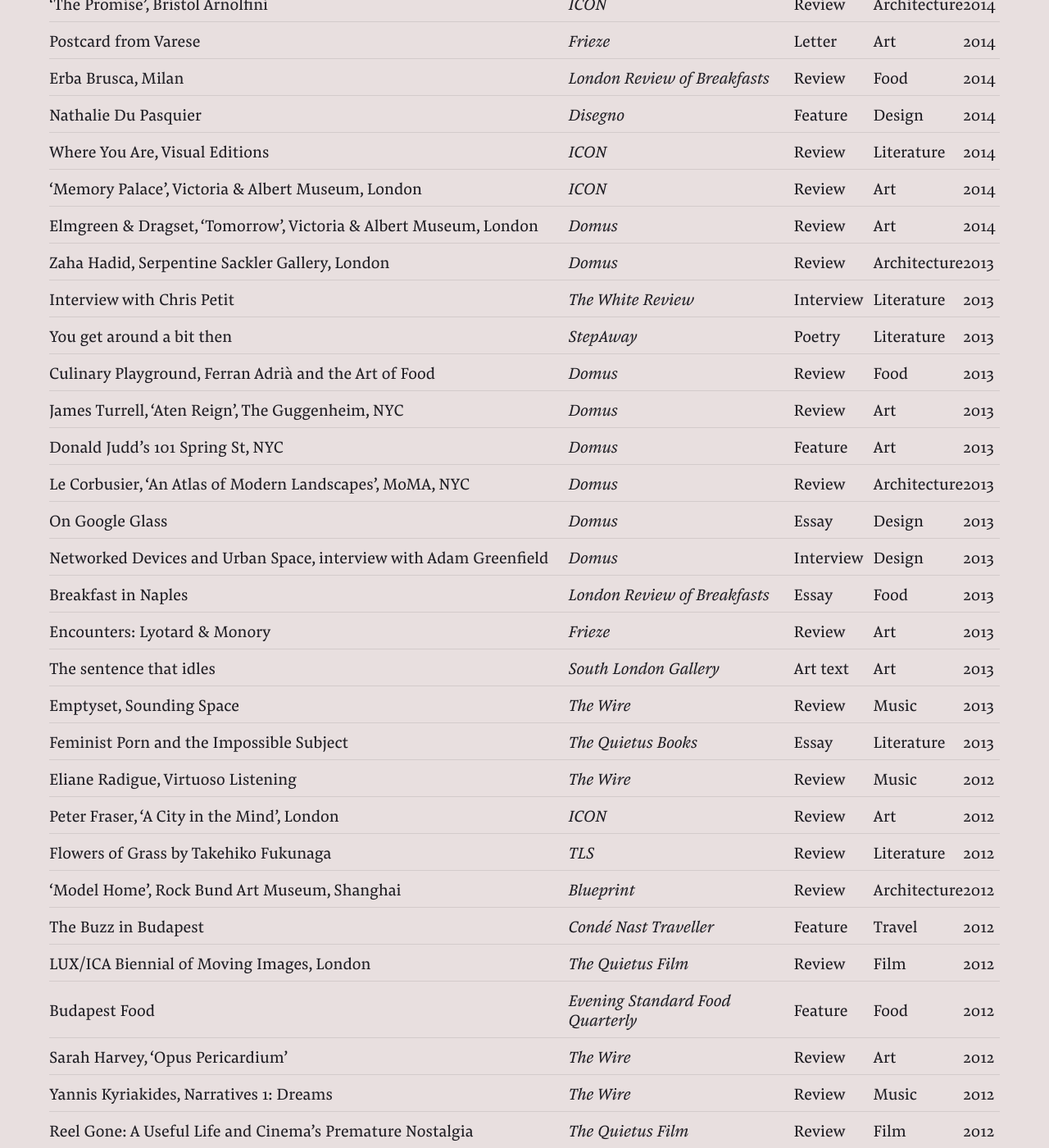
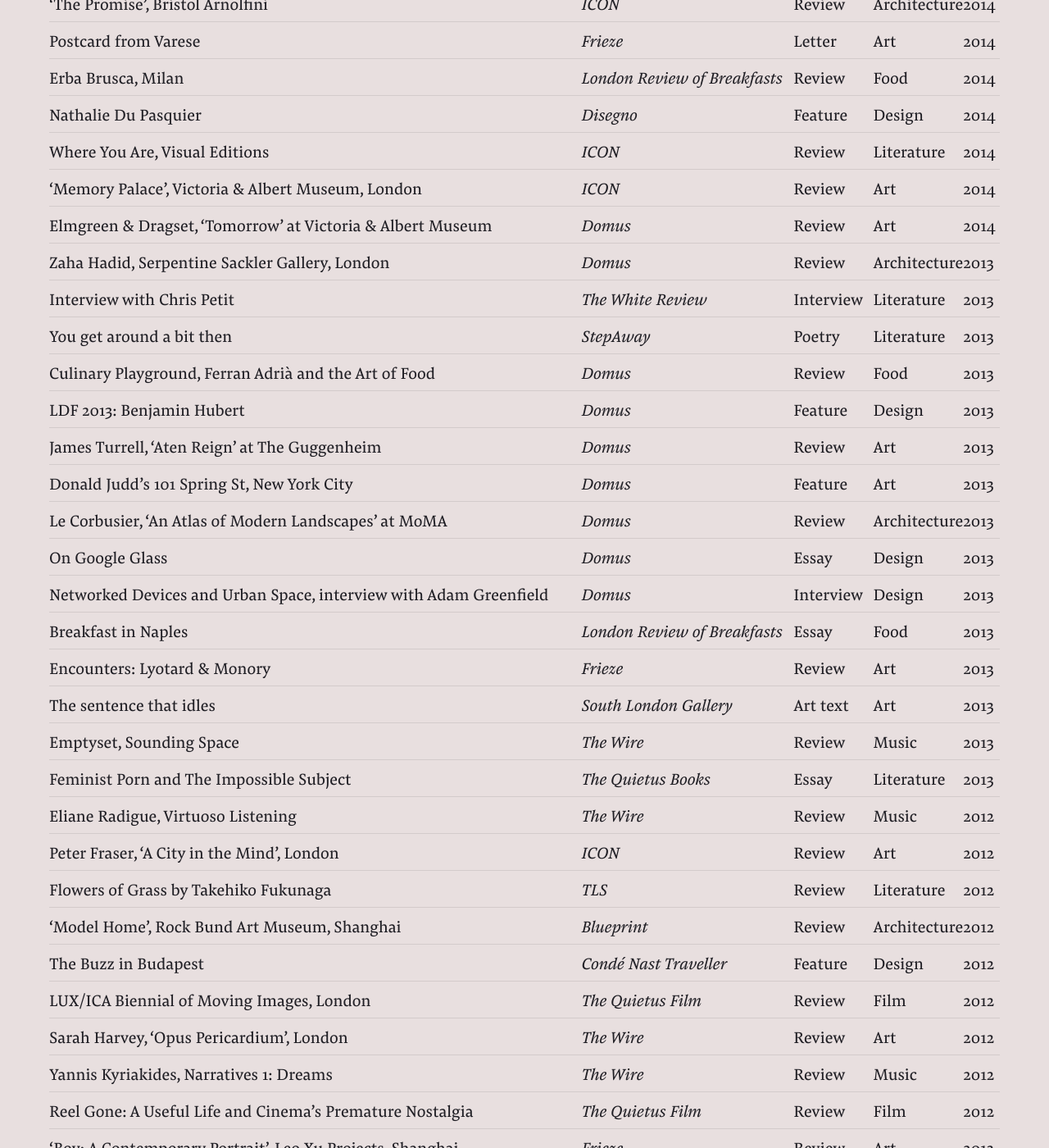
Before and after one commit to hg-site/hg-site.github.io, a Jekyll site: the page built from archive/index.markdown, in a window 1280 px wide and 1400 px high, scrolled down 1855 px. Shown: the whole window at 82% size. Built offline with Jekyll 4.4.1, drawn with Linux system fonts in a browser that asks for light colours; some of the changed text lies outside the part shown.

Commit message:
Updated Index

```diff
--- a/archive/index.markdown
+++ b/archive/index.markdown
@@ -107,7 +107,7 @@
 	<td class="year">2016</td>
 </tr>
 
-<tr data-href>
+<tr data-href="http://postmatter.com/articles/oct-dec-2016/sidsel-meineche-hansen/">
 	<td class="title">Sidsel Meineche Hansen, Hacking the Pornographic Body</td>
 	<td class="publisher">POSTMatter</td>
 	<td class="type">Feature</td>
@@ -155,7 +155,7 @@
 	<td class="year">2016</td>
 </tr>
 
-<tr data-href>
+<tr data-href="http://postmatter.com/#/currents/just-unreal-enough">
 	<td class="title">Just Unreal Enough, Hatsune Miku</td>
 	<td class="publisher">POSTMatter</td>
 	<td class="type">Feature</td>
@@ -163,12 +163,12 @@
 	<td class="year">2016</td>
 </tr>
 
-<tr data-href>
-	<td class="title">Musical Objects, 3hd festival, Berlin</td>
+<tr data-href="http://postmatter.com/#/currents/musical-objects">
+	<td class="title">Musical Objects, 3hd Festival, Berlin</td>
 	<td class="publisher">POSTMatter</td>
 	<td class="type">Review</td>
 	<td class="subject">Music</td>
-	<td class="year">2016</td>
+	<td class="year">2015</td>
 </tr>
 
 <tr data-href="http://erosjournal.tictail.com/product/eros-issue-7">
@@ -178,7 +178,7 @@
 	<td class="subject">Art</td>
 	<td class="year">2015</td>
 </tr>
-<tr data-href>
+<tr data-href="http://postmatter.com/articles/archive-2012-2016/2015/21-porn-to-pizza/">
 	<td class="title">‘Porn to Pizza – Domestic Clichés’, DAM, Berlin</td>
 	<td class="publisher">POSTMatter</td>
 	<td class="type">Review</td>
@@ -250,7 +250,7 @@
 	<td class="year">2015</td>
 </tr>
 
-<tr data-href>
+<tr data-href="http://postmatter.com/?s=hannah+gregory#/currents/viral-compositions">
 	<td class="title">Viral Compositions, James Hoff</td>
 	<td class="publisher">POSTMatter</td>
 	<td class="type">Profile</td>
@@ -274,7 +274,7 @@
 	<td class="year">2015</td>
 </tr>
 
-<tr data-href>
+<tr data-href="http://postmatter.com/#/currents/capture-all-transmediale">
 	<td class="title">Capture All, Transmediale, Berlin</td>
 	<td class="publisher">POSTMatter</td>
 	<td class="type">Review</td>
@@ -346,7 +346,7 @@
 	<td class="year">2014</td>
 </tr>
 
-<tr data-href>
+<tr data-href="https://www.iconeye.com/news/news/icon-128-mexico/">
 	<td class="title">‘Memory Palace’, Victoria & Albert Museum, London</td>
 	<td class="publisher">ICON</td>
 	<td class="type">Review</td>
@@ -354,15 +354,15 @@
 	<td class="year">2014</td>
 </tr>
 
-<tr data-href>
-	<td class="title">Elmgreen &amp; Dragset, ‘Tomorrow’, Victoria & Albert Museum, London</td>
+<tr data-href="">
+	<td class="title">Elmgreen &amp; Dragset, ‘Tomorrow’ at Victoria & Albert Museum</td>
 	<td class="publisher">Domus</td>
 	<td class="type">Review</td>
 	<td class="subject">Art</td>
 	<td class="year">2014</td>
 </tr>
 
-<tr data-href>
+<tr data-href="www.domusweb.it/en/architecture/2013/10/17/zaha_hadid_serpentinesackler.html">
 	<td class="title">Zaha Hadid, Serpentine Sackler Gallery,
  London</td>
 	<td class="publisher">Domus</td>
@@ -387,7 +387,7 @@
 	<td class="year">2013</td>
 </tr>
 
-<tr data-href>
+<tr data-href="http://www.domusweb.it/en/design/2013/09/13/ferran_adria_andtheartoffood.html">
 	<td class="title">Culinary Playground, Ferran Adrià and the Art of Food</td>
 	<td class="publisher">Domus</td>
 	<td class="type">Review</td>
@@ -395,8 +395,16 @@
 	<td class="year">2013</td>
 </tr>
 
-<tr data-href>
-	<td class="title">James Turrell, ‘Aten Reign’, The Guggenheim, NYC</td>
+<tr data-href="http://www.domusweb.it/en/design/2013/10/08/ldf_2013_benjaminhubert.html">
+	<td class="title">LDF 2013: Benjamin Hubert</td>
+	<td class="publisher">Domus</td>
+	<td class="type">Feature</td>
+	<td class="subject">Design</td>
+	<td class="year">2013</td>
+</tr>
+
+<tr data-href="http://www.domusweb.it/en/art/2013/07/3/james_turrell_ateinreign.html">
+	<td class="title">James Turrell, ‘Aten Reign’ at The Guggenheim</td>
 	<td class="publisher">Domus</td>
 	<td class="type">Review</td>
 	<td class="subject">Art</td>
@@ -404,7 +412,7 @@
 </tr>
 
 <tr data-href="http://www.domusweb.it/en/art/2013/07/18/101_spring_streetdonaldjudd.html">
-	<td class="title">Donald Judd’s 101 Spring St, NYC</td>
+	<td class="title">Donald Judd’s 101 Spring St, New York City</td>
 	<td class="publisher">Domus</td>
 	<td class="type">Feature</td>
 	<td class="subject">Art</td>
@@ -412,7 +420,7 @@
 </tr>
 
 <tr data-href="http://www.domusweb.it/en/architecture/2013/08/28/an_atlas_of_modernlandscapes.html">
-	<td class="title">Le Corbusier, ‘An Atlas of Modern Landscapes’, MoMA, NYC</td>
+	<td class="title">Le Corbusier, ‘An Atlas of Modern Landscapes’ at MoMA</td>
 	<td class="publisher">Domus</td>
 	<td class="type">Review</td>
 	<td class="subject">Architecture</td>
@@ -468,7 +476,7 @@
 </tr>
 
 <tr data-href="http://thequietus.com/articles/11096-after-pornified-levitate-the-primate-feminist-porn">
-	<td class="title">Feminist Porn and the Impossible Subject</td>
+	<td class="title">Feminist Porn and The Impossible Subject</td>
 	<td class="publisher">The Quietus Books</td>
 	<td class="type">Essay</td>
 	<td class="subject">Literature</td>
@@ -513,11 +521,11 @@
 	<td class="title">The Buzz in Budapest</td>
 	<td class="publisher">Condé Nast Traveller</td>
 	<td class="type">Feature</td>
-	<td class="subject">Travel</td>
+	<td class="subject">Design</td>
 	<td class="year">2012</td>
 </tr>
 
-<tr data-href="http://thequietus.com/film">
+<tr data-href="http://thequietus.com/articles/09027-lux-ica-biennial-2012-report">
 	<td class="title">LUX/ICA Biennial of Moving Images, London</td>
 	<td class="publisher">The Quietus Film</td>
 	<td class="type">Review</td>
@@ -525,16 +533,8 @@
 	<td class="year">2012</td>
 </tr>
 
-<tr data-href="http://viewer.zmags.co.uk/publication/cdb7aa78#/cdb7aa78/60,">
-	<td class="title">Budapest Food</td>
-	<td class="publisher">Evening Standard Food Quarterly</td>
-	<td class="type">Feature</td>
-	<td class="subject">Food</td>
-	<td class="year">2012</td>
-</tr>
-
 <tr data-href="https://www.thewire.co.uk/">
-	<td class="title">Sarah Harvey, ‘Opus Pericardium’</td>
+	<td class="title">Sarah Harvey, ‘Opus Pericardium’, London</td>
 	<td class="publisher">The Wire</td>
 	<td class="type">Review</td>
 	<td class="subject">Art</td>
@@ -565,7 +565,7 @@
 	<td class="year">2012</td>
 </tr>
 
-<tr data-href="https://www.iconeye.com/news/reviews-2012/review-british-design-1948-2012">
+<tr data-href>
 	<td class="title">‘British Design 1948—2012’, Victoria &
  Albert Museum</td>
 	<td class="publisher">ICON</td>
```
